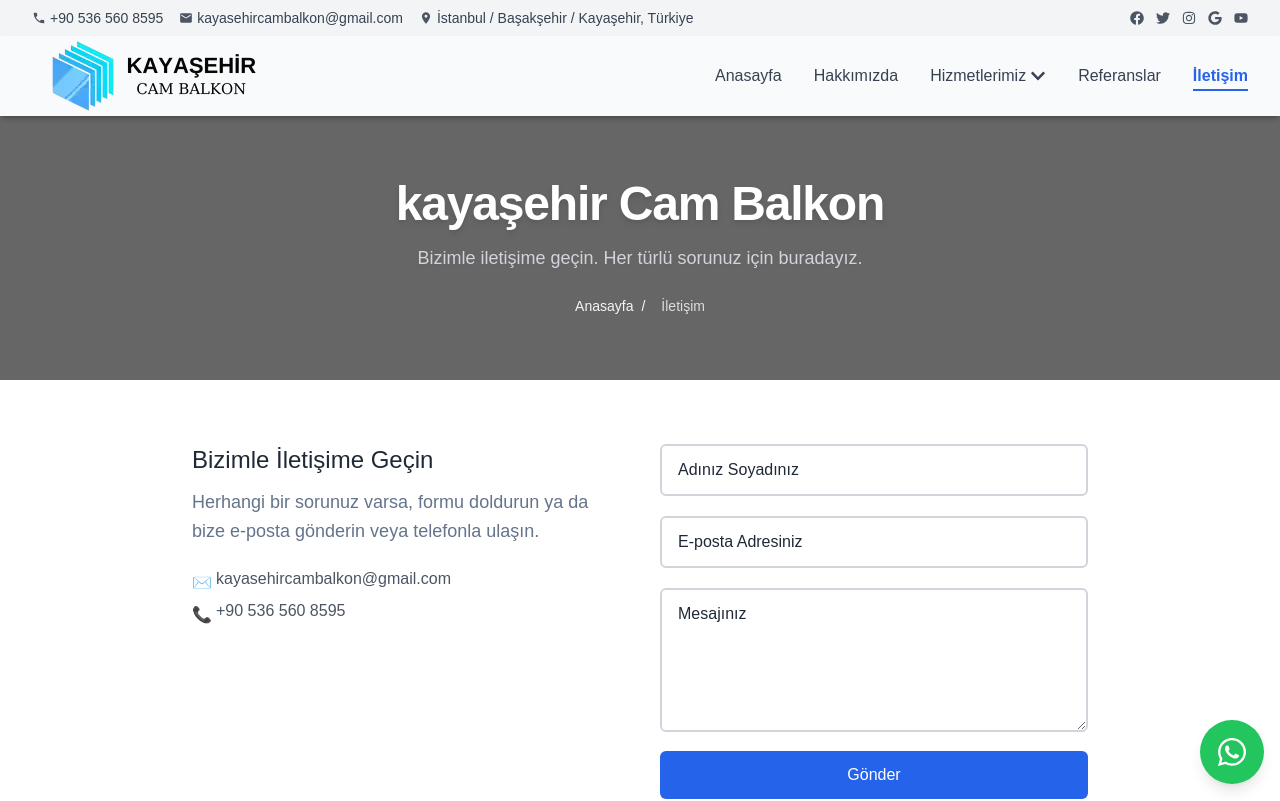
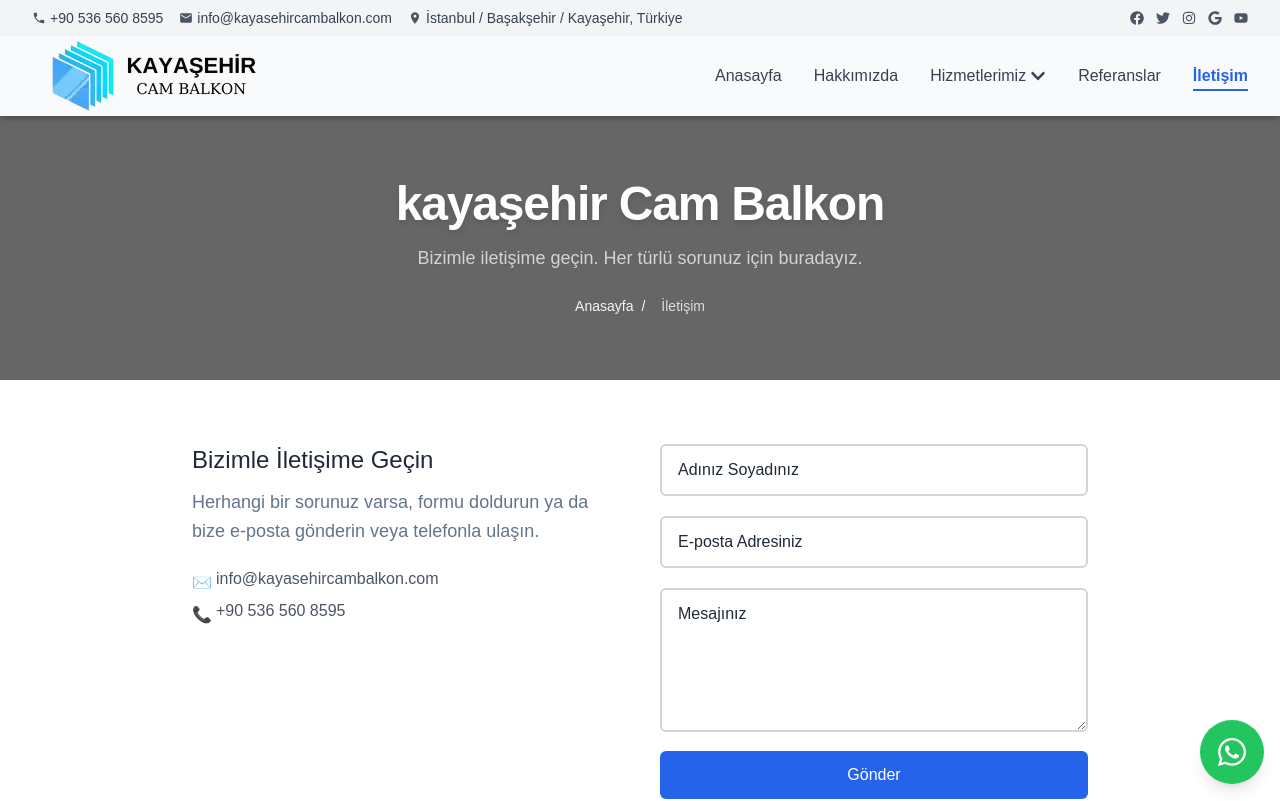
Before and after one commit to yunusmertofficial/kayasehircambalkon, a Next.js app: page /iletisim in a window 1280 px wide. Shown: the top 801 px of the page. Built offline with nearby package versions, Linux system fonts and the light colour scheme.

Commit message:
Update contact email address in Contact page and TopBar for consistency

```diff
--- a/src/app/iletisim/page.tsx
+++ b/src/app/iletisim/page.tsx
@@ -35,8 +35,8 @@ export default function Contact() {
           <div className="mt-5">
             <div className="flex items-center mt-2 space-x-2 text-gray-600">
               <span className="text-gray-400 w-4 h-4">✉️</span>
-              <a href="mailto:kayasehircambalkon@gmail.com">
-                kayasehircambalkon@gmail.com
+              <a href="mailto:info@kayasehircambalkon.com">
+                info@kayasehircambalkon.com
               </a>
             </div>
             <div className="flex items-center mt-2 space-x-2 text-gray-600">
--- a/src/components/Header/TopBar.tsx
+++ b/src/components/Header/TopBar.tsx
@@ -18,7 +18,7 @@ const TopBar: React.FC = () => {
           </span>
           <span className="flex items-center space-x-1">
             <MdEmail className="text-gray-600" />
-            <span>kayasehircambalkon@gmail.com</span>
+            <span>info@kayasehircambalkon.com</span>
           </span>
           <span className="flex items-center space-x-1">
             <MdLocationOn className="text-gray-600" />
```
